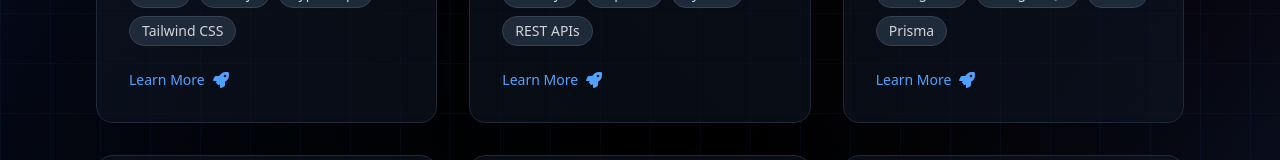
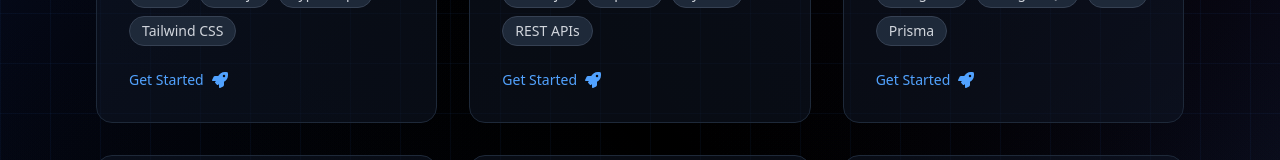
Before and after one commit to VirtusDakura/portfolio, a React (Vite) app in the folder frontend/: page / in a window 1280 px wide. Shown: the part 2559-2719 px from the top of the page. Built offline with nearby package versions, Linux system fonts and the light colour scheme.

Commit message:
feat: Implement service cards with a contact scroll action and update resume download to a direct link.

```diff
--- a/frontend/src/components/Hero.jsx
+++ b/frontend/src/components/Hero.jsx
@@ -84,20 +84,26 @@ const Hero = () => {
                             >
                                 View My Work
                             </button>
-                            <button className='border-2 border-gray-600 text-gray-300 hover:border-white hover:text-white px-6 py-3 sm:px-8 sm:py-3 rounded-lg transform hover:scale-105 transition-all duration-300 flex items-center justify-center gap-2 cursor-pointer text-sm sm:text-base w-full sm:w-auto'>
+                            <a
+                                href="/resume.pdf"
+                                download="Virtus_Dakura_Resume.pdf"
+                                target="_blank"
+                                rel="noopener noreferrer"
+                                className='border-2 border-gray-600 text-gray-300 hover:border-white hover:text-white px-6 py-3 sm:px-8 sm:py-3 rounded-lg transform hover:scale-105 transition-all duration-300 flex items-center justify-center gap-2 cursor-pointer text-sm sm:text-base w-full sm:w-auto'
+                            >
                                 <FaDownload />
                                 Download Resume
-                            </button>
+                            </a>
                         </div>
 
                         {/* Social Links */}
                         <div className='flex justify-center lg:justify-start space-x-6'>
                             <a href='https://github.com/VirtusDakura' target='_blank' rel='noopener noreferrer'
-                               className='text-gray-400 hover:text-white text-xl sm:text-2xl transform hover:scale-110 transition-all duration-300'>
+                                className='text-gray-400 hover:text-white text-xl sm:text-2xl transform hover:scale-110 transition-all duration-300'>
                                 <FaGithub />
                             </a>
                             <a href='https://linkedin.com/in/virtus-dakura' target='_blank' rel='noopener noreferrer'
-                               className='text-gray-400 hover:text-white text-xl sm:text-2xl transform hover:scale-110 transition-all duration-300'>
+                                className='text-gray-400 hover:text-white text-xl sm:text-2xl transform hover:scale-110 transition-all duration-300'>
                                 <FaLinkedin />
                             </a>
                         </div>
--- a/frontend/src/components/Service.jsx
+++ b/frontend/src/components/Service.jsx
@@ -53,6 +53,10 @@ const services = [
         color: 'from-cyan-500 to-teal-500'
     }
 ];
+
+const scrollToContact = () => {
+    document.getElementById('contact')?.scrollIntoView({ behavior: 'smooth' });
+};
 
 const Service = () => {
     return (
@@ -122,11 +126,14 @@ const Service = () => {
                                                     ))}
                                                 </div>
 
-                                    {/* Learn More Link */}
-                                    <div className='flex items-center text-blue-400 hover:text-blue-300 transition-colors duration-300 cursor-pointer'>
-                                        <span className='text-sm font-medium'>Learn More</span>
+                                                {/* Get Started Link */}
+                                                <button
+                                                    onClick={scrollToContact}
+                                                    className='flex items-center text-blue-400 hover:text-blue-300 transition-colors duration-300 cursor-pointer bg-transparent border-none p-0'
+                                                >
+                                                    <span className='text-sm font-medium'>Get Started</span>
                                                     <FaRocket className='ml-2 transform group-hover:translate-x-1 transition-transform duration-300' />
-                                    </div>
+                                                </button>
                                             </div>
 
                                             {/* Number Badge */}
@@ -181,11 +188,14 @@ const Service = () => {
                                         ))}
                                     </div>
 
-                                {/* Learn More Link */}
-                                <div className='flex items-center text-blue-400 hover:text-blue-300 transition-colors duration-300 cursor-pointer'>
-                                    <span className='text-sm font-medium'>Learn More</span>
+                                    {/* Get Started Link */}
+                                    <button
+                                        onClick={scrollToContact}
+                                        className='flex items-center text-blue-400 hover:text-blue-300 transition-colors duration-300 cursor-pointer bg-transparent border-none p-0'
+                                    >
+                                        <span className='text-sm font-medium'>Get Started</span>
                                         <FaRocket className='ml-2 transform group-hover:translate-x-1 transition-transform duration-300' />
-                                </div>
+                                    </button>
                                 </div>
 
                                 {/* Number Badge */}
@@ -204,7 +214,7 @@ const Service = () => {
                             Interested in working together? Let's discuss your project.
                         </p>
                         <button
-                            onClick={() => document.getElementById('contact')?.scrollIntoView({ behavior: 'smooth' })}
+                            onClick={scrollToContact}
                             className='bg-gradient-to-r from-blue-500 to-purple-600 text-white px-6 py-3 sm:px-8 sm:py-3 rounded-lg hover:shadow-lg hover:shadow-blue-500/25 transform hover:scale-105 transition-all duration-300 cursor-pointer text-sm sm:text-base'
                         >
                             Start a Project
```
Lines whose indentation alone changed are shown as unchanged.
